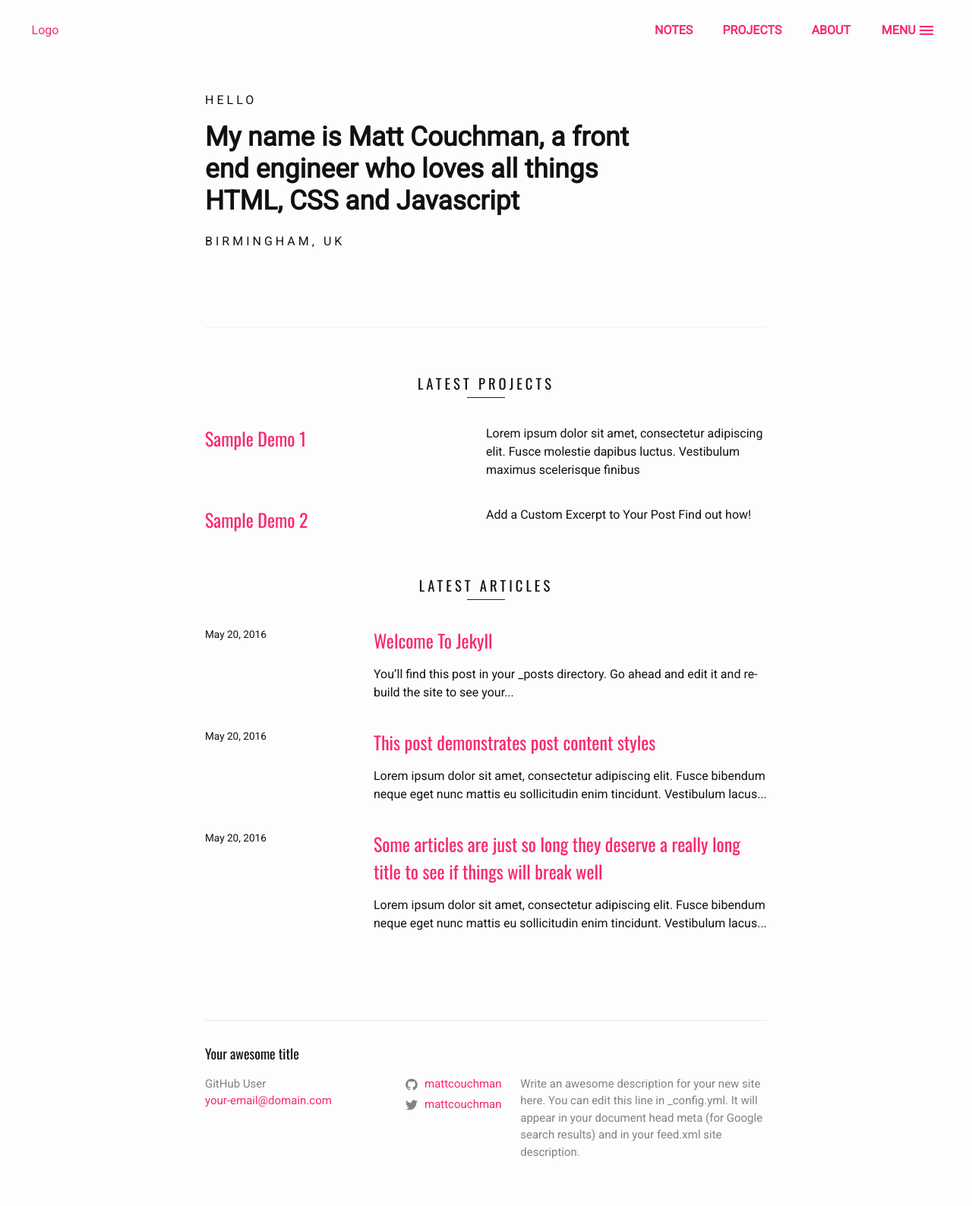
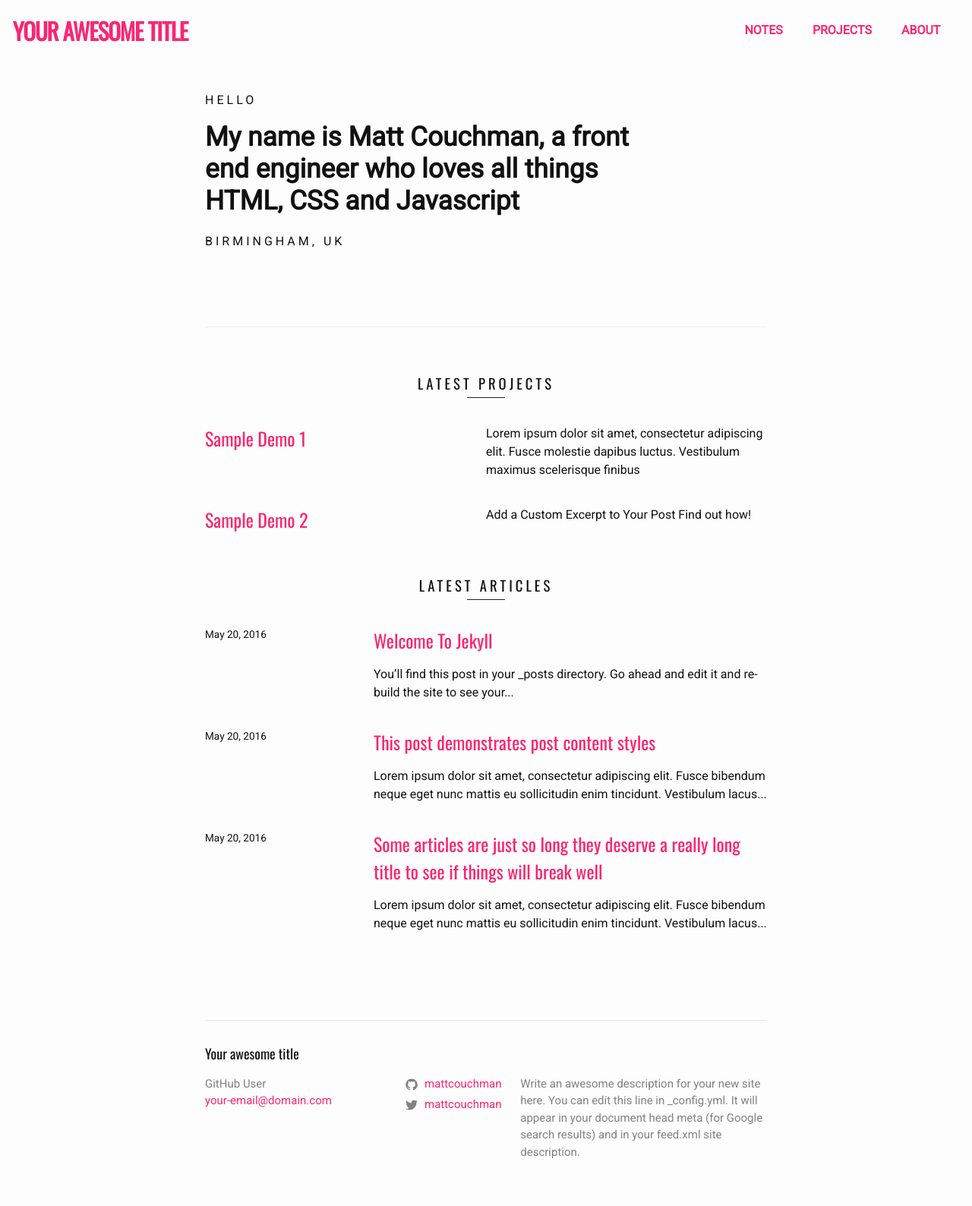
Before and after one commit to centros4520/t-2021, a Jekyll site: the page built from index.html, in a window 1280 px wide. Shown: the whole page at 76% size. Built offline with Jekyll 4.4.1, drawn with Linux system fonts in a browser that asks for light colours; nearby versions of some CDN libraries.

Commit message:
Update site title, navigation and responsive menu

```diff
--- a/_includes/header-fullscreen.html
+++ b/_includes/header-fullscreen.html
@@ -1,6 +1,9 @@
 <!-- https://codyhouse.co/demo/full-screen-pop-out-navigation/index.html -->
 <header class="cd-header">
-		<div class="cd-logo"><a href="/">Logo</a></div>
+		<div class="cd-logo">
+		{% assign page_paths = site.header_pages | default: default_paths %}
+    	<a class="site-title page-link" href="{{ "/" | relative_url }}">{{ site.title | escape }}</a>
+		</div>
 
 		<nav>
 			<ul class="cd-secondary-nav">
@@ -25,19 +28,22 @@
 
 	<nav>
 		<ul class="cd-primary-nav">
-			<li class="cd-label">Section Title</li>
-            <li><a href="/">Page Link</a></li>
-            <li><a href="/">Page Link</a></li>
-            <li><a href="/">Page Link</a></li>
-            <li class="cd-label">Section Title</li>
-            <li><a href="/">Page Link</a></li>
-            <li><a href="/">Page Link</a></li>
-            <li><a href="/">Page Link</a></li>
-            <li class="cd-label">Section Title</li>
+			<li class="cd-label">Pages</li>
+            {% for link in site.data.navigation %}
+			{% assign current = nil %}
+			{% if page.url contains link.url %}
+				{% assign current = 'active' %}
+			{% endif %}
+			<li class="{{ current }}">
+				<a class="page-link"  href="{{ link.url }}">{{ link.title }}</a>
+			</li>
+			{% unless forloop.last %}<span class="menu-separator"></span>{% endunless %}
+			{% endfor %}
+            <!-- <li class="cd-label">Section Title</li>
 			<li class="cd-social cd-facebook"><a href="#0">Facebook</a></li>
 			<li class="cd-social cd-instagram"><a href="#0">Instagram</a></li>
 			<li class="cd-social cd-dribbble"><a href="#0">Dribbble</a></li>
-			<li class="cd-social cd-twitter"><a href="#0">Twitter</a></li>
+			<li class="cd-social cd-twitter"><a href="#0">Twitter</a></li> -->
 		</ul>
   </nav>
 
--- a/_sass/custom.scss
+++ b/_sass/custom.scss
@@ -59,7 +59,7 @@ Site header
 
 .site-title {
   text-transform: uppercase;
-  font-size: 2em;
+  font-size: 1.6em;
   font-weight: bold;
   font-family: $base-font-family1;
 }
--- a/_sass/custom/_header-fullscreen.scss
+++ b/_sass/custom/_header-fullscreen.scss
@@ -1,12 +1,15 @@
 /* --------------------------------
 
 https://codyhouse.co/demo/full-screen-pop-out-navigation/index.html#0
+
 
 -------------------------------- */
 
 $base-header-color: #fdfdfd !default;
 $base-overlay-color: rgba(253, 253, 253, 0.95) !default;
 $link-color:#06446e;
+$small-screen:768px;
+$medium-screen:1170px;
 
 * {
   -webkit-box-sizing: border-box;
@@ -51,7 +54,7 @@ Header components
   -moz-osx-font-smoothing: grayscale;
 }
 
-@media only screen and (min-width: 768px) {
+@include min-media-query($small-screen) {
   .cd-header {
     height: 80px;
     // background: transparent;
@@ -62,10 +65,9 @@ Header components
       box-shadow: 0 1px 2px rgba(0, 0, 0, 0.3);
      }
   }
-
 }
 
-@media only screen and (min-width: 1170px) {
+@include min-media-query($medium-screen) {
   .cd-header {
     -webkit-transition: background-color 0.3s;
     -moz-transition: background-color 0.3s;
@@ -103,6 +105,7 @@ Header components
     }
   }
 }
+
 /* --------------------------------
 
 Logo components
@@ -114,23 +117,31 @@ Logo components
   position: absolute;
   top: 50%;
   bottom: auto;
+  text-transform: uppercase;
+  font-weight: 700;
+  font-size:1.2em;
   -webkit-transform: translateY(-50%);
   -moz-transform: translateY(-50%);
   -ms-transform: translateY(-50%);
   -o-transform: translateY(-50%);
   transform: translateY(-50%);
-  left: .875em;
+  // left: 0.875em;
+  left: 0.5em;
   img {
     display: block;
   }
 }
 
-@media only screen and (min-width: 768px) {
+@include min-media-query($small-screen) {
   .cd-logo {
-    left: 2.6em;
+    // left: 2.6em;
+    left: 0.875em;
   }
 }
 
+@include min-media-query($medium-screen) {
+
+}
 /* --------------------------------
 
 Secondary Nav Links components
@@ -146,7 +157,7 @@ Secondary Nav Links components
   -ms-transform: translateY(-50%);
   -o-transform: translateY(-50%);
   transform: translateY(-50%);
-  right: 10em;
+  right: 2.6em;
   /* hidden on small devices */
   display: none;
   li {
@@ -161,12 +172,15 @@ Secondary Nav Links components
   }
 }
 
-@media only screen and (min-width: 768px) {
+@include min-media-query($small-screen) {
   .cd-secondary-nav {
     display: block;
   }
 }
 
+@include min-media-query($medium-screen) {
+
+}
 /* --------------------------------
 
 Primary Nav Trigger components
@@ -180,13 +194,15 @@ Primary Nav Trigger components
   height: 100%;
   width: 50px;
   background-color: transparent;
+  /* hide the text and icon unless on small devices */
+  display: none;
   .cd-menu-text {
     color: $custom-brand-color-primary;
     text-transform: uppercase;
     font-weight: 700;
-    /* hide the text on small devices */
+    /* hide the text and icon unless on small devices */
     display: none;
-  }
+   }
   .cd-menu-icon {
     /* this span is the central line of the menu icon */
     display: inline-block;
@@ -249,14 +265,14 @@ Primary Nav Trigger components
   }
 }
 
-@media only screen and (min-width: 768px) {
+@include media-query($small-screen) {
   .cd-primary-nav-trigger {
     width: 100px;
     padding-left: 1em;
     background-color: transparent;
     height: 30px;
     line-height: 30px;
-    right: 2.2em;
+    right: 0em;
     top: 50%;
     bottom: auto;
     -webkit-transform: translateY(-50%);
@@ -264,6 +280,7 @@ Primary Nav Trigger components
     -ms-transform: translateY(-50%);
     -o-transform: translateY(-50%);
     transform: translateY(-50%);
+    display: inline-block;
     .cd-menu-text {
       display: inline-block;
     }
@@ -279,6 +296,9 @@ Primary Nav Trigger components
   }
 }
 
+@include min-media-query($medium-screen) {
+
+}
 /* --------------------------------
 
 Primary Nav Links components
@@ -337,7 +357,7 @@ Primary Nav Links components
 
 .cd-primary-nav {
   .cd-label {
-    color: $custom-brand-color-primary;
+    color: $grey-color-dark;
     text-transform: uppercase;
     font-weight: 700;
     font-size: 14px;
@@ -353,13 +373,13 @@ Primary Nav Links components
   }
 }
 
-@media only screen and (min-width: 768px) {
+@include min-media-query($small-screen) {
   .cd-primary-nav {
     padding: 80px 0;
   }
 }
 
-@media only screen and (min-width: 1170px) {
+@include min-media-query($medium-screen) {
   .cd-primary-nav {
     li {
       font-size: 30px;
@@ -371,3 +391,9 @@ Primary Nav Links components
     }
   }
 }
+
+.page-link{
+  &:hover{
+    text-decoration: none;
+  }
+}
```
